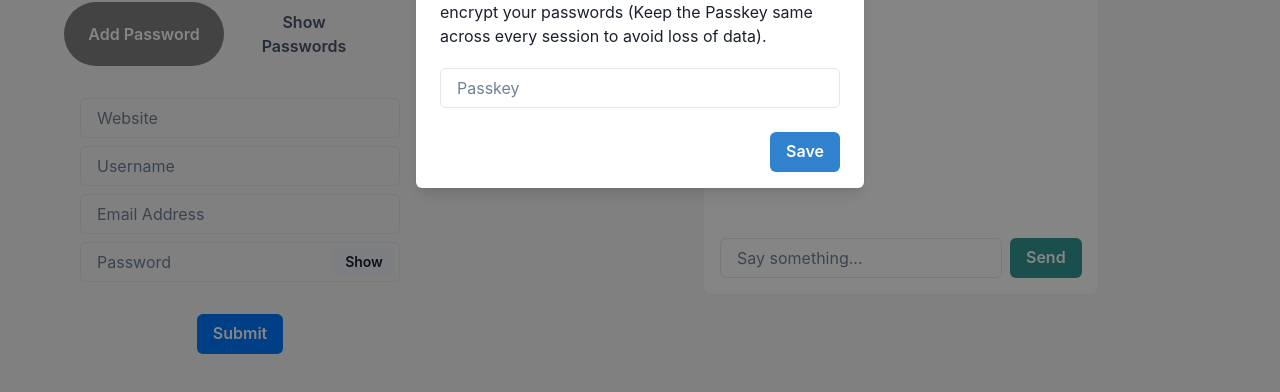
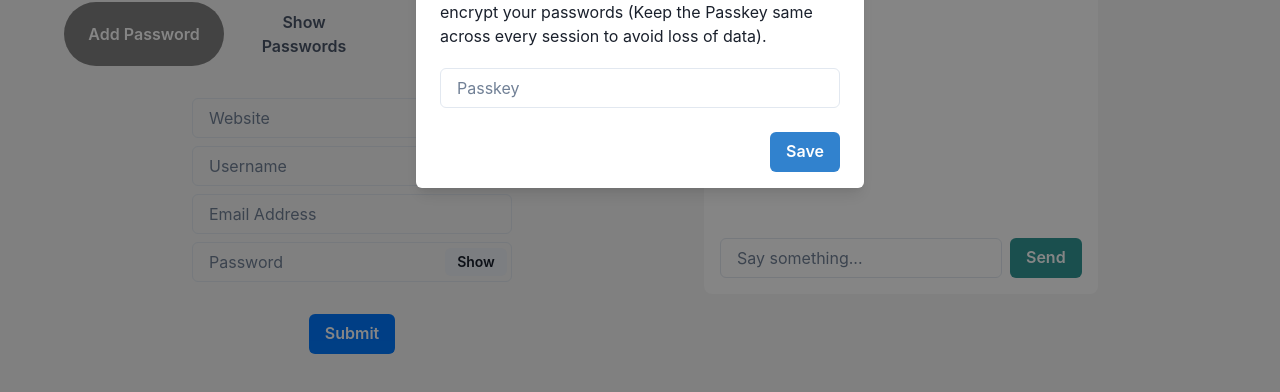
Before and after one commit to chang2000/password-manager-2fa, a React (Vite) app in the folder frontend/: page /userpage in a window 1280 px wide. Shown: the part 158-550 px from the top of the page. Built offline with nearby package versions, Linux system fonts and the light colour scheme; no server answers; sample sign-in values are in the browser's storage.

Commit message:
fix: too many requests and some styles

```diff
--- a/frontend/src/components/AddPassword.jsx
+++ b/frontend/src/components/AddPassword.jsx
@@ -72,8 +72,11 @@ const AddPassword = ({ getPasswords }) => {
   };
 
   return (
-    <form onSubmit={handleSubmit}>
-      <VStack align="center" maxW="20em">
+    <form
+      onSubmit={handleSubmit}
+      style={{ display: "flex", justifyContent: "center" }}
+    >
+      <VStack align="center" maxW="20em" w="100%">
         <Input
           onChange={handleChange}
           placeholder="Website"
--- a/frontend/src/components/ShowPassword.jsx
+++ b/frontend/src/components/ShowPassword.jsx
@@ -30,7 +30,7 @@ const ShowPassword = ({ hasPasskey, passwords, getPasswords }) => {
     if (hasPasskey) {
       getPasswords();
     }
-  }, [hasPasskey, getPasswords]);
+  }, [hasPasskey]);
 
   return (
     <div>
--- a/frontend/src/pages/UserPage.jsx
+++ b/frontend/src/pages/UserPage.jsx
@@ -48,7 +48,7 @@ const UserPage = () => {
       {!hasPasskey ? (
         <PasskeyModal passkeyFunc={passkeyFunc} passkeyVal={hasPasskey} />
       ) : null}
-      <Flex backgroundColor="blackAlpha.50" minHeight={"100vh"} maxHeight={"100%"} justify="center" pb={"3em"}>
+      <Flex backgroundColor="blackAlpha.50" minHeight={"100vh"} maxHeight={"100%"} justify="center">
         <PageTab hasPasskey={hasPasskey}/>
       </Flex>
     </div>
```
